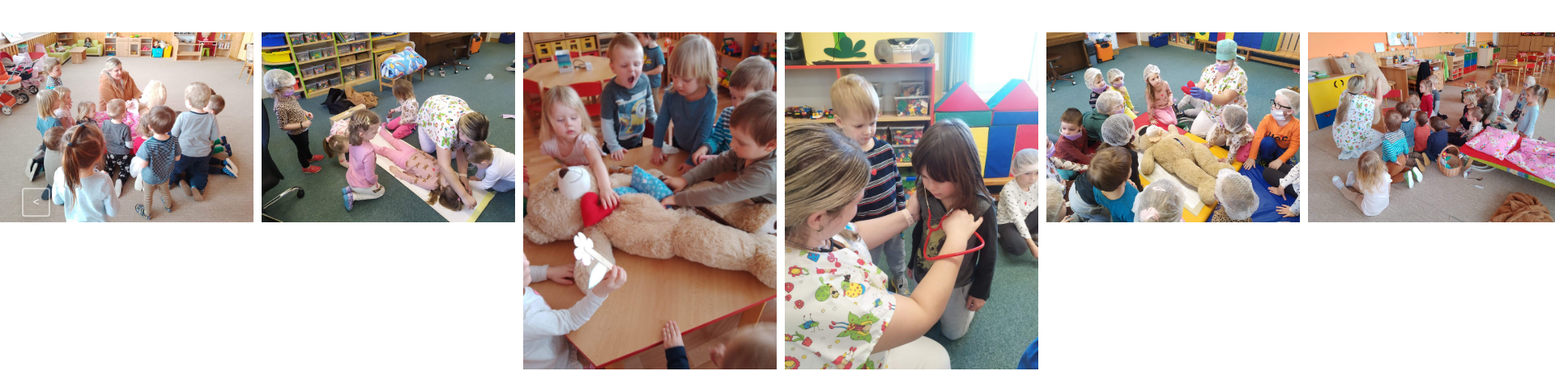
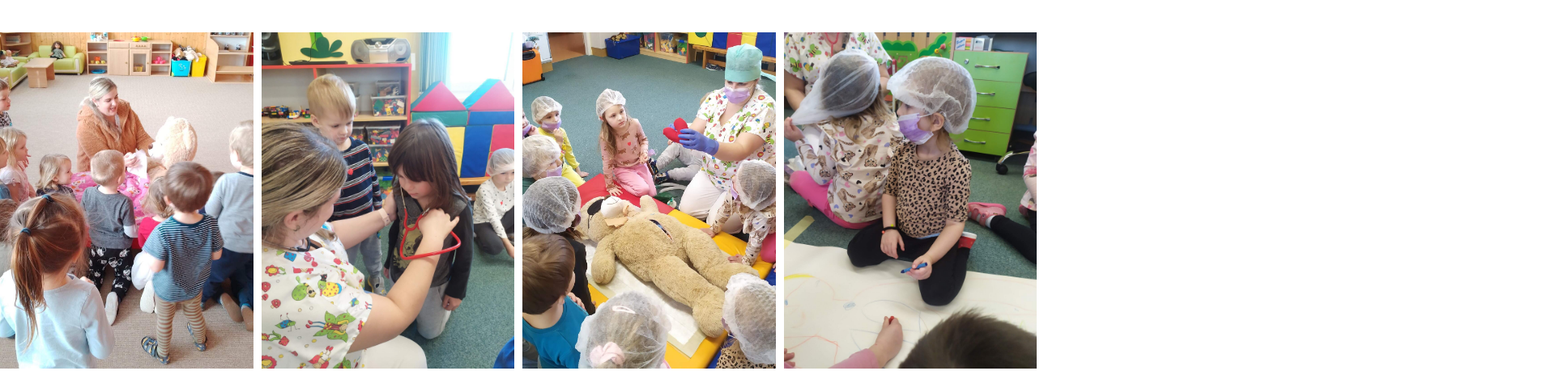
Before and after one commit to eliska-casey/medvidek-u-lekare, an Eleventy site: page galerie.html in a window 1280 px wide. Shown: the part 174-633 px from the top of the page at 81% size, 1920 px wide, since content can reach past the window. Built offline with nearby package versions, Linux system fonts and the light colour scheme; Eleventy itself is replaced by a stand-in of ours; files that its build step writes are made by us from their sources; files whose address does not match are found by name.

Commit message:
zmena tlacitka zpet

```diff
--- a/galerie.html
+++ b/galerie.html
@@ -9,28 +9,16 @@ title: Fotogalerie
     </div>
 
     <div class="gallery">
-        <div class="glide">
-            <div class="glide__track" data-glide-el="track">
-                <ul class="glide__slides">
-                    <li class="glide__slide"><img class="gallery__preview" src="/fotky-na-web/galerie-1.jpg" alt="Medvídek 1"></li>
-                    <li class="glide__slide"><img class="gallery__preview gallery__preview--tall" src="/fotky-na-web/galerie-2.jpg" alt="Medvídek 2"></li>
-                    <li class="glide__slide"><img class="gallery__preview gallery__preview--tall" src="/fotky-na-web/galerie-3.jpg" alt="Medvídek 3"></li>
-                    <li class="glide__slide"><img class="gallery__preview" src="/fotky-na-web/galerie-4.jpg" alt="Medvídek 4"></li>
-                    <li class="glide__slide"><img class="gallery__preview" src="/fotky-na-web/galerie-5.jpg" alt="Medvídek 5"></li>
-                    <li class="glide__slide"><img class="gallery__preview gallery__preview--tall" src="/fotky-na-web/galerie-6.jpg" alt="Medvídek 6"></li>
-                    <li class="glide__slide"><img class="gallery__preview gallery__preview--tall" src="/fotky-na-web/galerie-7.jpg" alt="Medvídek 7"></li>
-                    <li class="glide__slide"><img class="gallery__preview" src="/fotky-na-web/galerie-8.jpg" alt="Medvídek 8"></li>
-                 </ul>
-            </div>
-            <div class="glide__arrows" data-glide-el="controls">
-                <button class="glide__arrow glide__arrow--left" data-glide-dir="<"><</button>
-                <button class="glide__arrow glide__arrow--right" data-glide-dir=">">></button>
-            </div>
+
+                    <img class="gallery__preview" src="/fotky-na-web/galerie-1.jpg" alt="Medvídek 1">
+                    <img class="gallery__preview gallery__preview--tall" src="/fotky-na-web/galerie-2.jpg" alt="Medvídek 2">
+                    <img class="gallery__preview gallery__preview--tall" src="/fotky-na-web/galerie-3.jpg" alt="Medvídek 3">
+                    <img class="gallery__preview" src="/fotky-na-web/galerie-4.jpg" alt="Medvídek 4">
+                    <img class="gallery__preview" src="/fotky-na-web/galerie-5.jpg" alt="Medvídek 5">
+                    <img class="gallery__preview gallery__preview--tall" src="/fotky-na-web/galerie-6.jpg" alt="Medvídek 6">
+                    <img class="gallery__preview gallery__preview--tall" src="/fotky-na-web/galerie-7.jpg" alt="Medvídek 7">
+                    <img class="gallery__preview" src="/fotky-na-web/galerie-8.jpg" alt="Medvídek 8">
+
+        </div>
 
     </div>
-
-<script src="glide.min.js"></script>
-
-<script>
-  new Glide('.glide').mount()
-</script>
--- a/style.scss
+++ b/style.scss
@@ -233,6 +233,7 @@ html, body {
 
 .info {
     display: flex;
+    position: relative;
     flex-direction: column;
     &__symbol {
         width: 100px;
@@ -282,7 +283,6 @@ html, body {
 
     width: 100%;
     padding: 40px;
-    position: relative;
 
     &--green {
     background-color: $primary-green;
@@ -577,7 +577,8 @@ label {
     &:hover {
         cursor:pointer;
     }
-     @media (min-width: 768px) {
+
+    @media (min-width: 768px) {
     font-size: 22px;}
 
     @media (min-width: 1025px) {
```
Also changed, not shown: bezpecne-kazdy-den.html (+1 -1 lines), nebojim-se-pana-doktora.html (+1 -1 lines), silni-bez-kasle.html (+2 -1 lines), tajemstvi-naseho-tela.html (+2 -1 lines), .eleventy.js, css/style.css, css/style.min.css, 2 other files.
